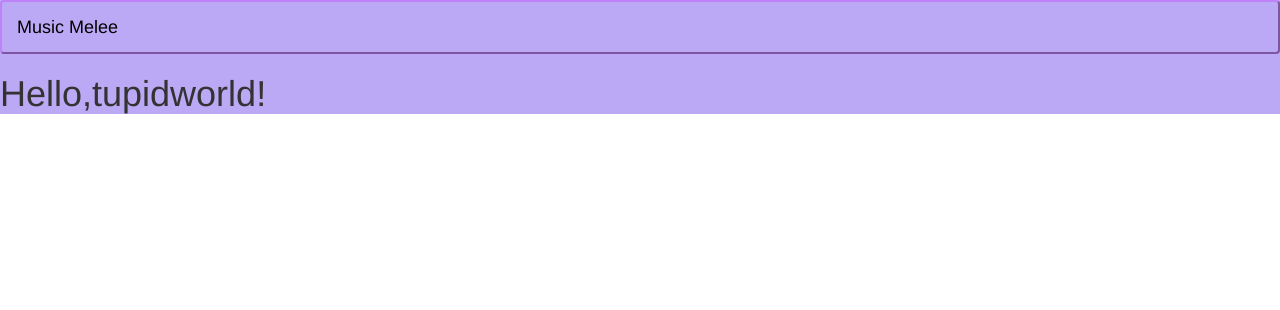
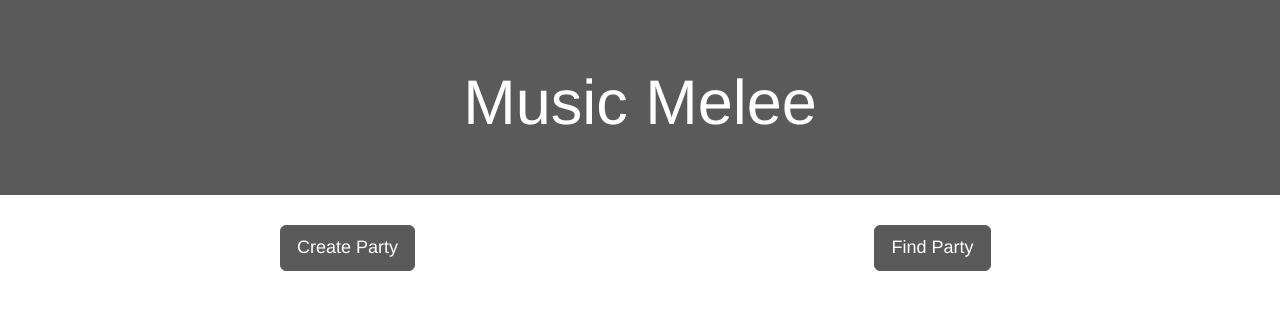
Before and after one commit to Laaertes/MusicOrRIOT, a PHP site: page / in a window 1280 px wide. Shown: the top 310 px of the page. Run offline with PHP 8.4, Linux system fonts and the light colour scheme; some libraries are stand-ins or nearby versions.

Commit message:
Pretty landing page

```diff
--- a/css/main.css
+++ b/css/main.css
@@ -21,3 +21,38 @@ a {
 a:hover{
     color: inherit;
 }
+
+.jumbotron{
+  background-color: #5a5a5a;
+}
+
+.jumbotron h1{
+  color: #fff;
+  text-align: center;
+}
+
+.buttons h3{
+  color:#E3F15E;
+  font-family: 'Shift', sans-serif;
+  background: #5a5a5a;
+}
+
+.create-party{
+}
+
+.find-party{
+}
+
+.btn-primary{
+  background-color: #5a5a5a;
+  border-color: #5a5a5a;
+}
+
+.btn-primary:hover{
+  background-color: #E3F15E;
+  border-color: #5a5a5a;
+}
+
+.centered{
+  text-align: center;
+}
--- a/index.html
+++ b/index.html
@@ -1,37 +1,39 @@
 <!DOCTYPE html>
 <html lang="en">
-<head>
-    <meta charset="utf-8">
-    <meta http-equiv="X-UA-Compatible" content="IE=edge">
-    <meta name="viewport" content="width=device-width, initial-scale=1">
-    <title>Bootstrap 101 Template</title>
-
-    <!-- Bootstrap -->
+<scrpit src="/Users/Pat/Desktop/bootstrap-3.2.0/dist/css/boostrap.css"></script>
+<html>
+  <head>
+    <meta name="viewport" content="width-device, initial-scale=1.0">
     <link href="css/bootstrap.min.css" rel="stylesheet">
     <link rel="stylesheet" href="css/main.css">
+  </head>
+  <body>
 
-    <!-- HTML5 Shim and Respond.js IE8 support of HTML5 elements and media queries -->
-    <!-- WARNING: Respond.js doesn't work if you view the page via file:// -->
-    <!--[if lt IE 9]>
-    <script src="https://oss.maxcdn.com/html5shiv/3.7.2/html5shiv.min.js"></script>
-    <script src="https://oss.maxcdn.com/respond/1.4.2/respond.min.js"></script>
-    <![endif]-->
-</head>
-<body>
-<div class="background-container">
-    <nav class="navbar navbar-styles">
-        <div class="container-fluid">
-            <!-- Brand and toggle get grouped for better mobile display -->
-            <div class="navbar-header">
-                <a class="navbar-brand brand-color" href="http://104.131.231.237/MusicMelee/">Music Melee</a>
+  <div class="jumbotron">
+    <div class'"container">
+      <h1>Music Melee</h1>
+    </div>
+  </div>
+
+  <div class="buttons">
+    <div class="container">
+      <div class="row">
+        <div class="col-md-6">
+          <div class="create-party">
+            <div class="centered">
+            <a href="#" class="btn btn-primary btn-lg" role="button">Create Party</a>
             </div>
+          </div>
         </div>
-    </nav>
-    <h1>Hello,tupidworld!</h1>
-</div>
-<!-- jQuery (necessary for Bootstrap's JavaScript plugins) -->
-<script src="https://ajax.googleapis.com/ajax/libs/jquery/1.11.1/jquery.min.js"></script>
-<!-- Include all compiled plugins (below), or include individual files as needed -->
-<script src="js/bootstrap.min.js"></script>
-</body>
+        <div class="col-md-6">
+          <div class="find-party">
+            <div class="centered">
+              <a href="#" class="btn btn-primary btn-lg" role="button">Find Party</a>
+            </div>
+          </div>
+        </div>
+      </div>
+    </div>
+  </div>
+  </body>
 </html>
```
